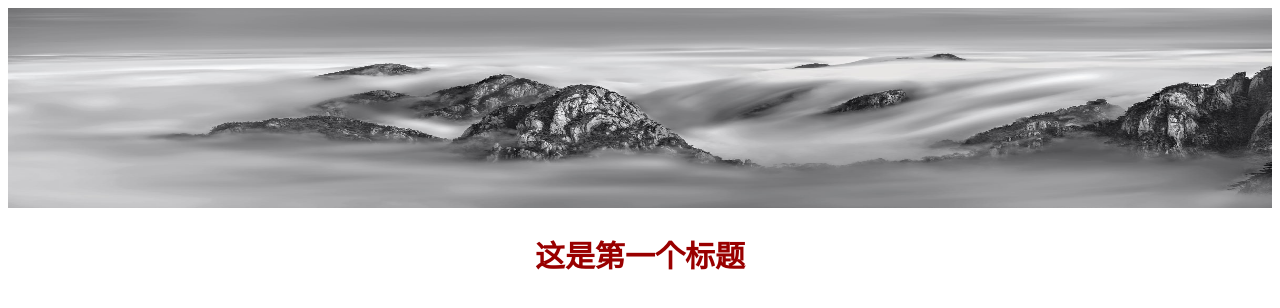
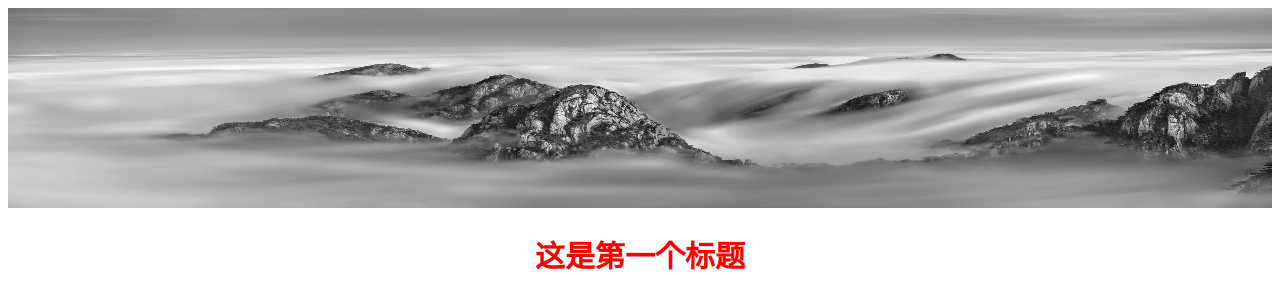
Before and after one commit to chenlifeng283/chenlifeng283.github.io, a plain HTML site: page index.html in a window 1280 px wide. Drawn offline with Linux system fonts and the light colour scheme.

Commit message:
Update 1.css

```diff
--- a/css/1.css
+++ b/css/1.css
@@ -1,6 +1,6 @@
 #I1{font-family: 'Times New Roman', Times, serif;
     font-size: 30px;
-    color: #900;
+    color:red;
     text-align:center;
 
 
```
